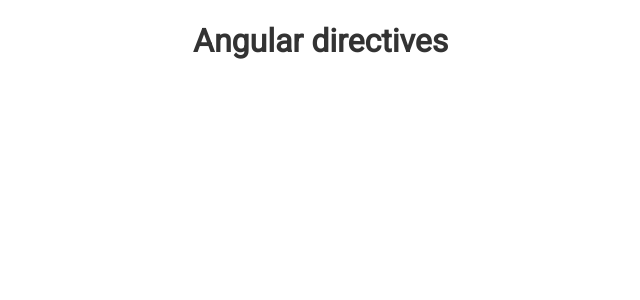
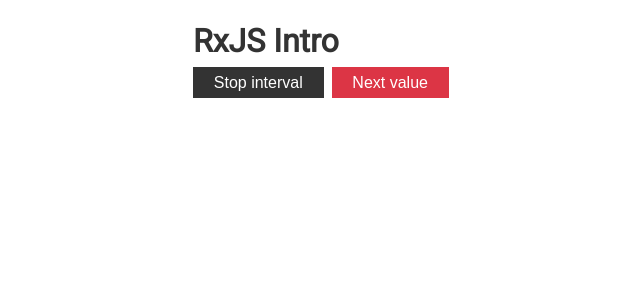
Before and after one commit to Aigelov/angular-basics-by-vladilen, an Angular app: page / in a window 1280 px wide. Shown: the top 300 px of the page, without its empty margins (97-737 px from the left). Built offline with nearby package versions, Linux system fonts and the light colour scheme.

Commit message:
RxJS bonus

```diff
--- a/src/app/app.component.html
+++ b/src/app/app.component.html
@@ -1,3 +1,13 @@
 <div class="container">
-  <h1>Angular directives</h1>
+  <h1>RxJS Intro</h1>
+
+  <button
+    class="btn"
+    (click)="stopInterval()"
+  >Stop interval</button>
+
+  <button
+    class="btn btn-danger"
+    (click)="next()"
+  >Next value</button>
 </div>
--- a/src/app/app.component.ts
+++ b/src/app/app.component.ts
@@ -1,4 +1,5 @@
 import {Component} from '@angular/core';
+import {Subscription, Subject} from 'rxjs';
 
 @Component({
   selector: 'app-root',
@@ -6,4 +7,24 @@
   styleUrls: ['./app.component.scss']
 })
 export class AppComponent {
+
+  subscription: Subscription;
+  stream$: Subject<number> = new Subject<number>();
+  counter = 0;
+
+  constructor() {
+    this.subscription = this.stream$
+      .subscribe(value => {
+        console.log('Subscribe', value);
+      });
+  }
+
+  next() {
+    this.counter++;
+    this.stream$.next(this.counter);
+  }
+
+  stopInterval() {
+    this.subscription.unsubscribe();
+  }
 }
--- a/src/styles.scss
+++ b/src/styles.scss
@@ -53,6 +53,10 @@
   opacity: 0.8;
 }
 
+.btn-danger {
+  background: #dc3545;
+}
+
 .form-control {
   display: block;
   margin-top: 0.3rem;
```
